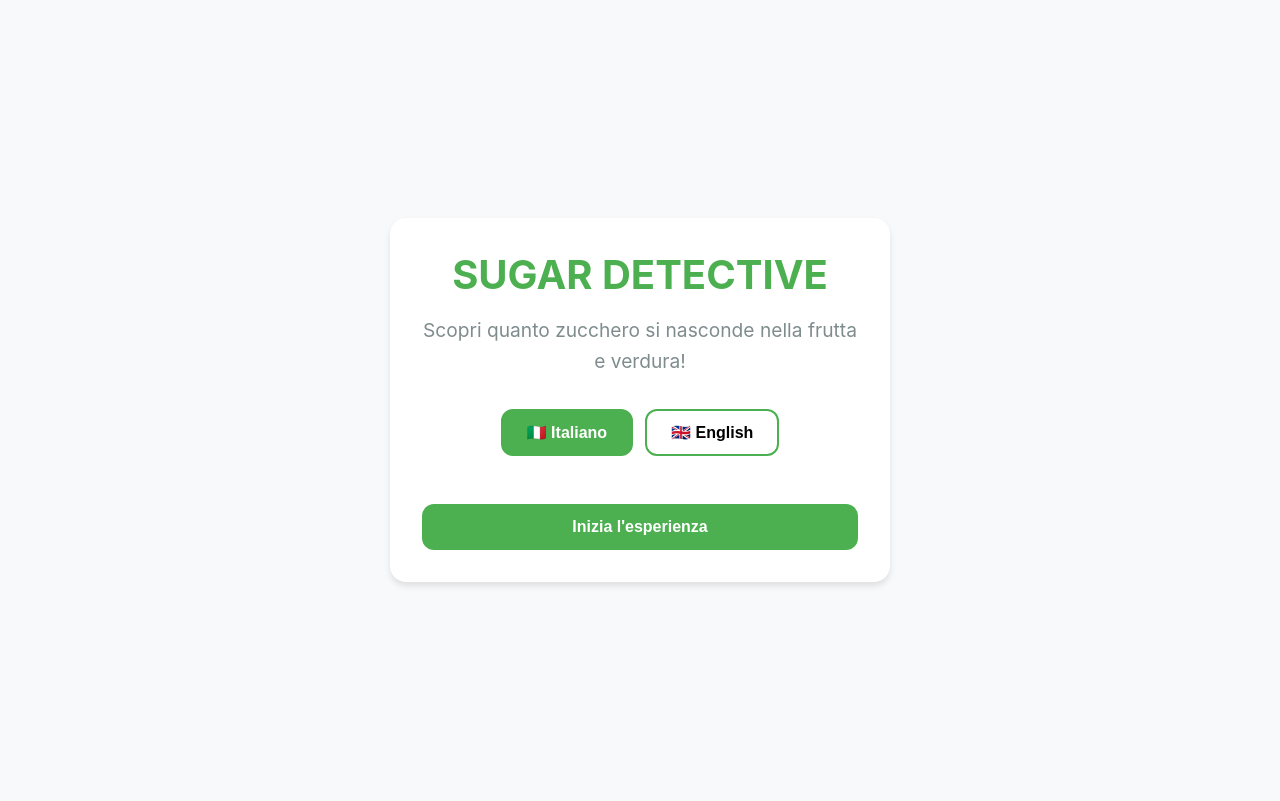
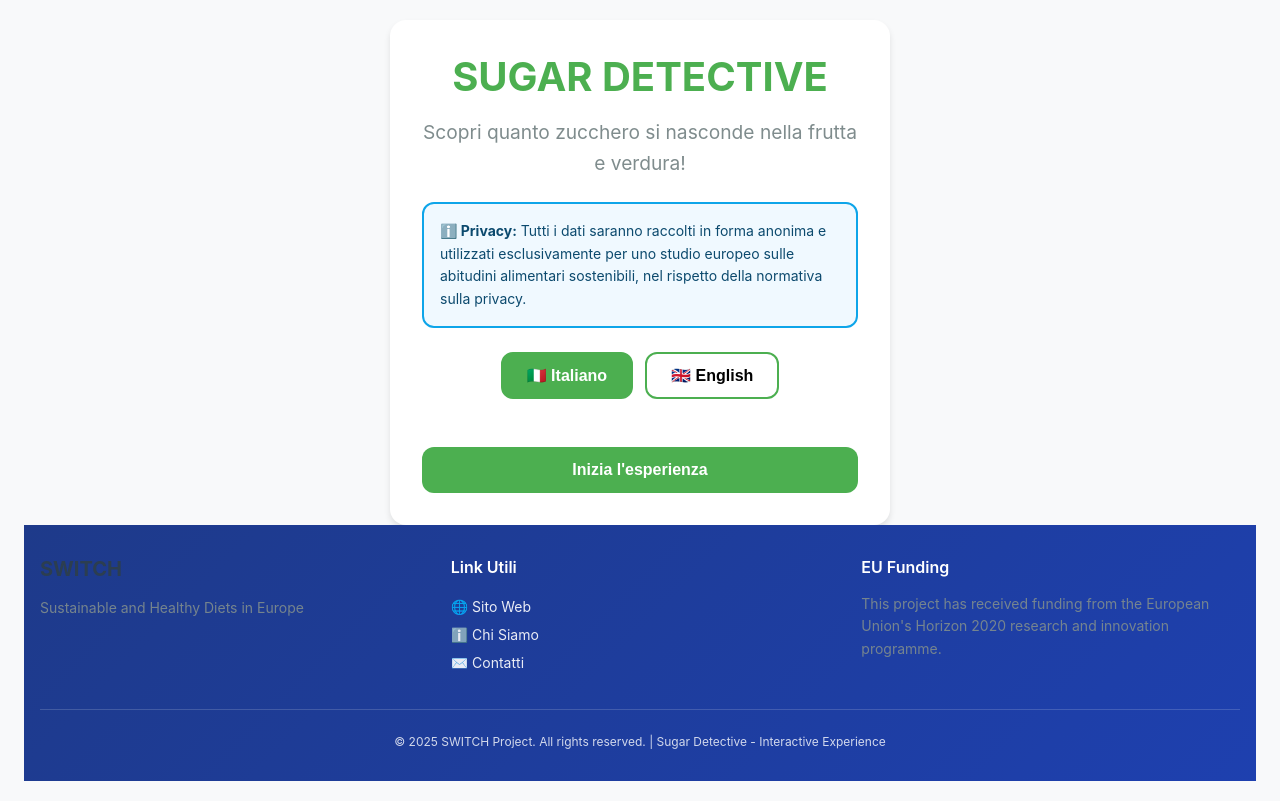
Before and after one commit to vmaretto/sugar-detective, a React (Create React App) app: page / in a window 1280 px wide. Built offline with nearby package versions, Linux system fonts and the light colour scheme.

Commit message:
Messaggio descrittivo delle modifiche

```diff
--- a/src/config/i18n.js
+++ b/src/config/i18n.js
@@ -8,6 +8,7 @@ const resources = {
       // Welcome Screen
       "welcome.title": "SUGAR DETECTIVE",
       "welcome.subtitle": "Scopri quanto zucchero si nasconde nella frutta e verdura!",
+      "welcome.privacy": "Tutti i dati saranno raccolti in forma anonima e utilizzati esclusivamente per uno studio europeo sulle abitudini alimentari sostenibili, nel rispetto della normativa sulla privacy.",
       "welcome.start": "Inizia l'esperienza",
 
       // Profile Form
@@ -38,7 +39,9 @@ const resources = {
 
       // Pre-Test Questions
       "pretest.title": "Quanto ne sai?",
-      "pretest.instructions": "Per ogni alimento, indica quanto pensi che sia dolce (0 = pochissimo zucchero, 10 = molto zucchero)",
+      "pretest.instructions": "Per ogni alimento, indica quanto pensi che sia dolce (cioè quanto zucchero naturale contiene) su una scala da 1 a 5",
+      "pretest.scale1": "1 = pochissimo zucchero",
+      "pretest.scale5": "5 = molto zucchero",
       "pretest.timer": "Tempo",
       "pretest.sweetness": "Quanto è dolce secondo te?",
       "pretest.comparison": "Rispetto alla mela contiene:",
@@ -66,15 +69,13 @@ const resources = {
       "measurement.title": "Ora misura!",
       "measurement.instructions": "Usa lo spettrometro per misurare ogni alimento e inserisci i valori rilevati:",
       "measurement.brix": "°Brix",
-      "measurement.glucose": "Glucosio (g/100g)",
+      "measurement.brixExplanation": "Il Brix è una misura che serve per capire quanto zucchero c'è in un frutto o in una verdura. Più il valore di Brix è alto, più il prodotto è dolce, gustoso e nutriente. In pratica, un frutto con un Brix alto contiene più zuccheri naturali, ma anche più vitamine, minerali e sostanze buone per la salute. Per questo i coltivatori usano il Brix per valutare la qualità e la maturazione dei loro prodotti — un po' come un \"indice di bontà e nutrimento\".",
       "measurement.placeholder.brix": "es. 12.5",
-      "measurement.placeholder.glucose": "es. 10.2",
       "measurement.results": "Vedi risultati",
 
       // Post-Test Questions
       "posttest.title": "Dopo la misurazione",
-      "posttest.different": "Il risultato era diverso da quello che ti aspettavi?",
-      "posttest.different.how": "Se sì, in che senso?",
+      "posttest.different": "Il risultato è diverso da quello che ti aspettavi?",
       "posttest.awareness": "Ti senti più consapevole di quanto zucchero contengono i diversi alimenti?",
       "posttest.awareness.much": "Molto di più",
       "posttest.awareness.bit": "Un po' di più",
@@ -92,8 +93,6 @@ const resources = {
       "results.awarenessScore": "Punteggio Consapevolezza",
       "results.yourProfile": "Il tuo profilo",
       "results.yourEstimations": "Le tue stime",
-      "results.thankYou": "Grazie mille!",
-      "results.dataContribution": "I tuoi dati ci aiuteranno a migliorare la consapevolezza sugli zuccheri negli alimenti",
       "results.downloading": "Download in corso...",
       "results.downloadError": "Errore durante il download dell'immagine",
       "results.startNew": "Nuova esperienza",
@@ -159,6 +158,7 @@ const resources = {
       // Welcome Screen
       "welcome.title": "SUGAR DETECTIVE",
       "welcome.subtitle": "Discover how much sugar is hidden in fruits and vegetables!",
+      "welcome.privacy": "All data will be collected anonymously and used exclusively for a European study on sustainable eating habits, in compliance with privacy regulations.",
       "welcome.start": "Start the experience",
 
       // Profile Form
@@ -189,7 +189,9 @@ const resources = {
 
       // Pre-Test Questions
       "pretest.title": "How much do you know?",
-      "pretest.instructions": "For each food, indicate how sweet you think it is (0 = very little sugar, 10 = a lot of sugar)",
+      "pretest.instructions": "For each food, indicate how sweet you think it is (i.e., how much natural sugar it contains) on a scale from 1 to 5",
+      "pretest.scale1": "1 = very little sugar",
+      "pretest.scale5": "5 = a lot of sugar",
       "pretest.timer": "Time",
       "pretest.sweetness": "How sweet do you think it is?",
       "pretest.comparison": "Compared to apple it contains:",
@@ -217,15 +219,13 @@ const resources = {
       "measurement.title": "Now measure!",
       "measurement.instructions": "Use the spectrometer to measure each food and enter the detected values:",
       "measurement.brix": "°Brix",
-      "measurement.glucose": "Glucose (g/100g)",
+      "measurement.brixExplanation": "Brix is a measure used to understand how much sugar is in a fruit or vegetable. The higher the Brix value, the sweeter, tastier, and more nutritious the product is. In practice, a fruit with high Brix contains more natural sugars, but also more vitamins, minerals, and beneficial substances for health. That's why growers use Brix to evaluate the quality and ripeness of their products — a bit like a \"goodness and nutrition index\".",
       "measurement.placeholder.brix": "e.g. 12.5",
-      "measurement.placeholder.glucose": "e.g. 10.2",
       "measurement.results": "See results",
 
       // Post-Test Questions
       "posttest.title": "After the measurement",
-      "posttest.different": "Was the result different from what you expected?",
-      "posttest.different.how": "If yes, in what way?",
+      "posttest.different": "Is the result different from what you expected?",
       "posttest.awareness": "Do you feel more aware of how much sugar different foods contain?",
       "posttest.awareness.much": "Much more",
       "posttest.awareness.bit": "A bit more",
@@ -243,8 +243,6 @@ const resources = {
       "results.awarenessScore": "Awareness Score",
       "results.yourProfile": "Your profile",
       "results.yourEstimations": "Your estimations",
-      "results.thankYou": "Thank you so much!",
-      "results.dataContribution": "Your data will help us improve awareness about sugar in foods",
       "results.downloading": "Downloading...",
       "results.downloadError": "Error downloading image",
       "results.startNew": "New experience",
--- a/src/screens/MeasurementScreen.js
+++ b/src/screens/MeasurementScreen.js
@@ -14,23 +14,21 @@ function MeasurementScreen() {
     const storedFoods = JSON.parse(sessionStorage.getItem('foods') || '[]');
     setFoods(storedFoods);
 
-    // Initialize measurements
+    // Initialize measurements - SOLO BRIX
     const initialMeasurements = {};
     storedFoods.forEach(food => {
       initialMeasurements[food.id] = {
-        brix: '',
-        glucose: ''
+        brix: ''
       };
     });
     setMeasurements(initialMeasurements);
   }, []);
 
-  const handleMeasurementChange = (foodId, field, value) => {
+  const handleMeasurementChange = (foodId, value) => {
     setMeasurements(prev => ({
       ...prev,
       [foodId]: {
-        ...prev[foodId],
-        [field]: value
+        brix: value
       }
     }));
   };
@@ -38,7 +36,7 @@ function MeasurementScreen() {
   const handleSubmit = () => {
     // Validate that all measurements are filled
     const allFilled = foods.every(food =>
-      measurements[food.id]?.brix && measurements[food.id]?.glucose
+      measurements[food.id]?.brix
     );
 
     if (!allFilled) {
@@ -56,17 +54,34 @@ function MeasurementScreen() {
   };
 
   const allMeasurementsFilled = foods.length > 0 && foods.every(food =>
-    measurements[food.id]?.brix && measurements[food.id]?.glucose
+    measurements[food.id]?.brix
   );
 
   return (
-    <div className="screen" style={{ paddingTop: '40px', paddingBottom: '40px' }}>
+    <div className="screen" style={{ paddingTop: '40px', paddingBottom: '40px', minHeight: '100vh', display: 'flex', flexDirection: 'column' }}>
+      <div style={{ flex: 1 }}>
         <div className="container" style={{ maxWidth: '700px' }}>
           <div className="card">
             <h2>Misurazione con spettrometro</h2>
-          <p style={{ marginBottom: '24px' }}>
+            <p style={{ marginBottom: '16px' }}>
               <strong>Ora usa lo spettrometro per misurare ogni alimento</strong> e inserisci i valori rilevati qui sotto:
             </p>
+
+            {/* Spiegazione Brix */}
+            <div style={{
+              background: '#fef3c7',
+              border: '2px solid #fbbf24',
+              borderRadius: '12px',
+              padding: '16px',
+              marginBottom: '24px',
+              fontSize: '0.875rem',
+              lineHeight: '1.6'
+            }}>
+              <strong>📊 Cos'è il °Brix?</strong>
+              <p style={{ margin: '8px 0 0 0' }}>
+                {t('measurement.brixExplanation')}
+              </p>
+            </div>
 
             {foods.map(food => (
               <div key={food.id} className="food-item">
@@ -82,20 +97,8 @@ function MeasurementScreen() {
                     step="0.1"
                     className="form-input"
                     value={measurements[food.id]?.brix || ''}
-                  onChange={(e) => handleMeasurementChange(food.id, 'brix', e.target.value)}
+                    onChange={(e) => handleMeasurementChange(food.id, e.target.value)}
                     placeholder={t('measurement.placeholder.brix')}
-                />
-              </div>
-
-              <div className="form-group">
-                <label className="form-label">{t('measurement.glucose')}</label>
-                <input
-                  type="number"
-                  step="0.1"
-                  className="form-input"
-                  value={measurements[food.id]?.glucose || ''}
-                  onChange={(e) => handleMeasurementChange(food.id, 'glucose', e.target.value)}
-                  placeholder={t('measurement.placeholder.glucose')}
                   />
                 </div>
               </div>
@@ -111,6 +114,28 @@ function MeasurementScreen() {
           </div>
         </div>
       </div>
+
+      {/* Switch Footer */}
+      <footer style={{
+        background: 'linear-gradient(135deg, #1e3a8a 0%, #1e40af 100%)',
+        color: 'white',
+        padding: '1.5rem 1rem',
+        marginTop: '3rem',
+        fontSize: '0.75rem'
+      }}>
+        <div style={{
+          maxWidth: '1200px',
+          margin: '0 auto',
+          textAlign: 'center',
+          opacity: 0.9
+        }}>
+          <p style={{ margin: 0 }}>
+            SWITCH Project - Sustainable and Healthy Diets in Europe |
+            Funded by the EU's Horizon 2020 programme
+          </p>
+        </div>
+      </footer>
+    </div>
   );
 }
 
--- a/src/screens/PostTestScreen.js
+++ b/src/screens/PostTestScreen.js
@@ -9,7 +9,6 @@ function PostTestScreen() {
 
   const [formData, setFormData] = useState({
     different: '',
-    differentHow: '',
     awareness: '',
     education: ''
   });
@@ -41,7 +40,6 @@ function PostTestScreen() {
       // Gather all data from sessionStorage
       const profileData = JSON.parse(sessionStorage.getItem('profileData') || '{}');
       const part2Data = JSON.parse(sessionStorage.getItem('part2Data') || '{}');
-      const part3Data = JSON.parse(sessionStorage.getItem('part3Data') || '{}');
       const awarenessData = JSON.parse(sessionStorage.getItem('awarenessData') || '{}');
       const measurements = JSON.parse(sessionStorage.getItem('measurements') || '{}');
       const posttestData = formData;
@@ -55,7 +53,6 @@ function PostTestScreen() {
         language,
         profile: profileData,
         part2: part2Data,
-        part3: part3Data,
         part4_awareness: awarenessData,
         measurements,
         part5_posttest: posttestData,
@@ -89,7 +86,6 @@ function PostTestScreen() {
       return {
         profile: JSON.parse(sessionStorage.getItem('profileData') || '{}'),
         part2: JSON.parse(sessionStorage.getItem('part2Data') || '{}'),
-        part3: JSON.parse(sessionStorage.getItem('part3Data') || '{}'),
         part4: JSON.parse(sessionStorage.getItem('awarenessData') || '{}'),
         measurements: JSON.parse(sessionStorage.getItem('measurements') || '{}'),
         foods: JSON.parse(sessionStorage.getItem('foods') || '[]'),
@@ -101,7 +97,8 @@ function PostTestScreen() {
   const isFormValid = formData.different && formData.awareness && formData.education;
 
   return (
-    <div className="screen">
+    <div className="screen" style={{ minHeight: '100vh', display: 'flex', flexDirection: 'column' }}>
+      <div style={{ flex: 1, display: 'flex', alignItems: 'center', justifyContent: 'center' }}>
         <div className="card">
           <h2>Parte 5 - Dopo la misurazione</h2>
           <p style={{ marginBottom: '24px' }}>
@@ -135,20 +132,6 @@ function PostTestScreen() {
                 </label>
               </div>
             </div>
-
-          {/* Optional text field if yes */}
-          {formData.different === 'yes' && (
-            <div className="form-group">
-              <label className="form-label">Se sì, in che senso?</label>
-              <input
-                type="text"
-                className="form-input"
-                value={formData.differentHow}
-                onChange={(e) => handleChange('differentHow', e.target.value)}
-                placeholder={i18n.language === 'it' ? "es. Le verdure avevano più zucchero di quanto pensassi" : "e.g. Vegetables had more sugar than I thought"}
-              />
-            </div>
-          )}
 
             {/* Question 2: Increased awareness */}
             <div className="form-group">
@@ -230,6 +213,28 @@ function PostTestScreen() {
           </form>
         </div>
       </div>
+
+      {/* Switch Footer */}
+      <footer style={{
+        background: 'linear-gradient(135deg, #1e3a8a 0%, #1e40af 100%)',
+        color: 'white',
+        padding: '1.5rem 1rem',
+        marginTop: 'auto',
+        fontSize: '0.75rem'
+      }}>
+        <div style={{
+          maxWidth: '1200px',
+          margin: '0 auto',
+          textAlign: 'center',
+          opacity: 0.9
+        }}>
+          <p style={{ margin: 0 }}>
+            SWITCH Project - Sustainable and Healthy Diets in Europe |
+            Funded by the EU's Horizon 2020 programme
+          </p>
+        </div>
+      </footer>
+    </div>
   );
 }
 
--- a/src/screens/PreTestScreen.js
+++ b/src/screens/PreTestScreen.js
@@ -75,11 +75,33 @@ function PreTestScreen() {
     sessionStorage.setItem('part2Data', JSON.stringify(part2Data));
     sessionStorage.setItem('foods', JSON.stringify(foods));
 
-    navigate('/part3');
+    // Salta Part3Screen e vai direttamente ad Awareness
+    navigate('/awareness');
   };
 
   const getFoodName = (food) => {
     return i18n.language === 'it' ? food.name_it : food.name_en;
+  };
+
+  const getScaleDescription = (value) => {
+    const descriptions = {
+      it: {
+        1: "Pochissimo dolce",
+        2: "Poco dolce",
+        3: "Moderatamente dolce",
+        4: "Dolce",
+        5: "Molto dolce"
+      },
+      en: {
+        1: "Very little sweet",
+        2: "Slightly sweet",
+        3: "Moderately sweet",
+        4: "Sweet",
+        5: "Very sweet"
+      }
+    };
+
+    return descriptions[i18n.language][value];
   };
 
   if (loading) {
@@ -93,14 +115,22 @@ function PreTestScreen() {
   }
 
   return (
-    <div className="screen" style={{ paddingTop: '40px', paddingBottom: '40px' }}>
+    <div className="screen" style={{ paddingTop: '40px', paddingBottom: '40px', minHeight: '100vh', display: 'flex', flexDirection: 'column' }}>
+      <div style={{ flex: 1 }}>
         <div className="container" style={{ maxWidth: '700px' }}>
           <div className="card">
             <h2>Parte 2 - Conoscenza percepita</h2>
-          <p>Per ognuno dei seguenti alimenti, indica quanto pensi che sia dolce (cioè quanto zucchero naturale contiene) su una scala da 1 a 5:</p>
-          <p style={{ fontSize: '0.9rem', color: 'var(--text-light)', marginBottom: '24px' }}>
-            1 = pochissimo zucchero, 5 = molto zucchero
-          </p>
+            <p>{t('pretest.instructions')}:</p>
+            <div style={{
+              background: '#f0f9ff',
+              border: '2px solid #0ea5e9',
+              borderRadius: '10px',
+              padding: '12px',
+              marginBottom: '24px',
+              fontSize: '0.875rem'
+            }}>
+              <strong>{t('pretest.scale1')}</strong> → <strong>{t('pretest.scale5')}</strong>
+            </div>
 
             {foods.map(food => (
               <div key={food.id} className="food-item">
@@ -114,7 +144,14 @@ function PreTestScreen() {
                     <label
                       key={value}
                       className={`radio-option ${responses[food.id] === value ? 'selected' : ''}`}
-                    style={{ flex: 1, textAlign: 'center', padding: '16px 8px' }}
+                      style={{
+                        flex: 1,
+                        textAlign: 'center',
+                        padding: '12px 4px',
+                        display: 'flex',
+                        flexDirection: 'column',
+                        gap: '4px'
+                      }}
                       onClick={() => handleSweetnessSelect(food.id, value)}
                     >
                       <input
@@ -126,6 +163,13 @@ function PreTestScreen() {
                         style={{ display: 'none' }}
                       />
                       <span style={{ fontSize: '1.5rem', fontWeight: 'bold' }}>{value}</span>
+                      <span style={{
+                        fontSize: '0.65rem',
+                        lineHeight: '1.2',
+                        color: responses[food.id] === value ? 'inherit' : '#666'
+                      }}>
+                        {getScaleDescription(value)}
+                      </span>
                     </label>
                   ))}
                 </div>
@@ -138,6 +182,28 @@ function PreTestScreen() {
           </div>
         </div>
       </div>
+
+      {/* Switch Footer */}
+      <footer style={{
+        background: 'linear-gradient(135deg, #1e3a8a 0%, #1e40af 100%)',
+        color: 'white',
+        padding: '1.5rem 1rem',
+        marginTop: '3rem',
+        fontSize: '0.75rem'
+      }}>
+        <div style={{
+          maxWidth: '1200px',
+          margin: '0 auto',
+          textAlign: 'center',
+          opacity: 0.9
+        }}>
+          <p style={{ margin: 0 }}>
+            SWITCH Project - Sustainable and Healthy Diets in Europe |
+            Funded by the EU's Horizon 2020 programme
+          </p>
+        </div>
+      </footer>
+    </div>
   );
 }
 
--- a/src/screens/WelcomeScreen.js
+++ b/src/screens/WelcomeScreen.js
@@ -40,12 +40,27 @@ function WelcomeScreen() {
   };
 
   return (
-    <div className="screen">
+    <div className="screen" style={{ minHeight: '100vh', display: 'flex', flexDirection: 'column' }}>
+      <div style={{ flex: 1, display: 'flex', alignItems: 'center', justifyContent: 'center' }}>
         <div className="card">
           <h1>{t('welcome.title')}</h1>
-        <p className="text-center" style={{ fontSize: '1.2rem', marginBottom: '32px' }}>
+          <p className="text-center" style={{ fontSize: '1.2rem', marginBottom: '24px' }}>
             {t('welcome.subtitle')}
           </p>
+
+          {/* Privacy Notice */}
+          <div style={{
+            background: '#f0f9ff',
+            border: '2px solid #0ea5e9',
+            borderRadius: '12px',
+            padding: '16px',
+            marginBottom: '24px',
+            fontSize: '0.875rem',
+            lineHeight: '1.6',
+            color: '#0c4a6e'
+          }}>
+            <strong>ℹ️ Privacy:</strong> {t('welcome.privacy')}
+          </div>
 
           <div className="language-selector">
             <button
@@ -67,6 +82,81 @@ function WelcomeScreen() {
           </button>
         </div>
       </div>
+
+      {/* Switch Footer */}
+      <footer style={{
+        background: 'linear-gradient(135deg, #1e3a8a 0%, #1e40af 100%)',
+        color: 'white',
+        padding: '2rem 1rem',
+        marginTop: 'auto'
+      }}>
+        <div style={{
+          maxWidth: '1200px',
+          margin: '0 auto',
+          display: 'grid',
+          gridTemplateColumns: 'repeat(auto-fit, minmax(250px, 1fr))',
+          gap: '2rem',
+          fontSize: '0.875rem'
+        }}>
+          {/* Logo e Descrizione */}
+          <div>
+            <h3 style={{ fontSize: '1.25rem', marginBottom: '1rem', fontWeight: 'bold' }}>
+              SWITCH
+            </h3>
+            <p style={{ lineHeight: '1.6', opacity: 0.9 }}>
+              Sustainable and Healthy Diets in Europe
+            </p>
+          </div>
+
+          {/* Links */}
+          <div>
+            <h4 style={{ fontSize: '1rem', marginBottom: '1rem', fontWeight: '600' }}>
+              {i18n.language === 'it' ? 'Link Utili' : 'Useful Links'}
+            </h4>
+            <ul style={{ listStyle: 'none', padding: 0, lineHeight: '2' }}>
+              <li>
+                <a href="https://switchdiet.eu" target="_blank" rel="noopener noreferrer" style={{ color: 'white', textDecoration: 'none', opacity: 0.9 }}>
+                  🌐 {i18n.language === 'it' ? 'Sito Web' : 'Website'}
+                </a>
+              </li>
+              <li>
+                <a href="https://switchdiet.eu/about" target="_blank" rel="noopener noreferrer" style={{ color: 'white', textDecoration: 'none', opacity: 0.9 }}>
+                  ℹ️ {i18n.language === 'it' ? 'Chi Siamo' : 'About Us'}
+                </a>
+              </li>
+              <li>
+                <a href="https://switchdiet.eu/contact" target="_blank" rel="noopener noreferrer" style={{ color: 'white', textDecoration: 'none', opacity: 0.9 }}>
+                  ✉️ {i18n.language === 'it' ? 'Contatti' : 'Contact'}
+                </a>
+              </li>
+            </ul>
+          </div>
+
+          {/* EU Funding */}
+          <div>
+            <h4 style={{ fontSize: '1rem', marginBottom: '1rem', fontWeight: '600' }}>
+              EU Funding
+            </h4>
+            <p style={{ lineHeight: '1.6', opacity: 0.9 }}>
+              This project has received funding from the European Union's Horizon 2020 research and innovation programme.
+            </p>
+          </div>
+        </div>
+
+        {/* Copyright */}
+        <div style={{
+          maxWidth: '1200px',
+          margin: '2rem auto 0',
+          paddingTop: '1.5rem',
+          borderTop: '1px solid rgba(255,255,255,0.2)',
+          textAlign: 'center',
+          fontSize: '0.75rem',
+          opacity: 0.8
+        }}>
+          © 2025 SWITCH Project. All rights reserved. | Sugar Detective - Interactive Experience
+        </div>
+      </footer>
+    </div>
   );
 }
 
```
Lines whose indentation alone changed are shown as unchanged.
